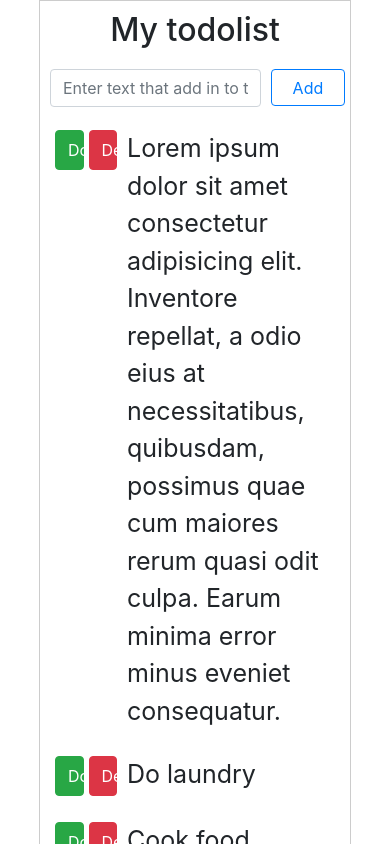
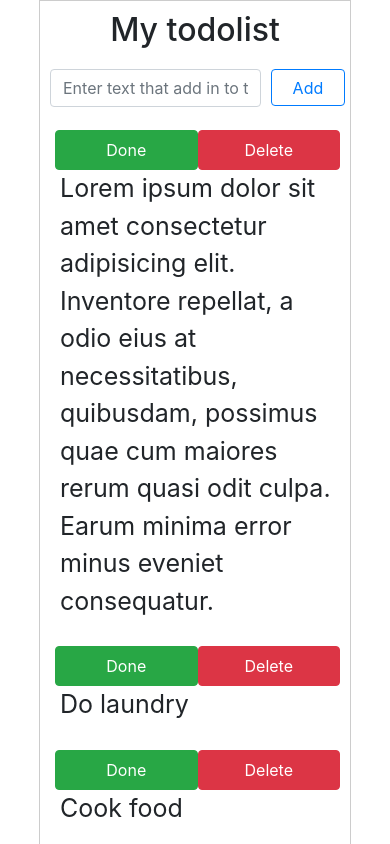
Before and after one commit to Akmatworld/todo-app, a Vue app: page / in a window 390 px wide. Shown: the top 844 px of the page. Built offline with nearby package versions, Linux system fonts and the light colour scheme.

Commit message:
Implemented mobile version

```diff
--- a/src/components/AddTodo.vue
+++ b/src/components/AddTodo.vue
@@ -31,11 +31,11 @@ export default {
         this.$emit('add-todo', newTodoObj)
         this.title = ''
       } else {
-        this.errorText = 'Input is empty!'
+        this.errorText = 'Input is empty! Please enter text to add.'
         this.isError = false
         setTimeout(() => {
           this.isError = true
-        }, 2000)
+        }, 3000)
       }
     },
     clean (e) {
--- a/src/components/Todo.vue
+++ b/src/components/Todo.vue
@@ -101,4 +101,16 @@ export default {
     margin-right: 5px;
     height: 40px;
   }
+  @media only screen and (max-width: 913px) {
+    .item-div {
+      display: block;
+    }
+    .done,
+    .delete,
+    .cancel,
+    .save {
+      width: 50%;
+      margin: 0;
+    }
+  }
 </style>
```
